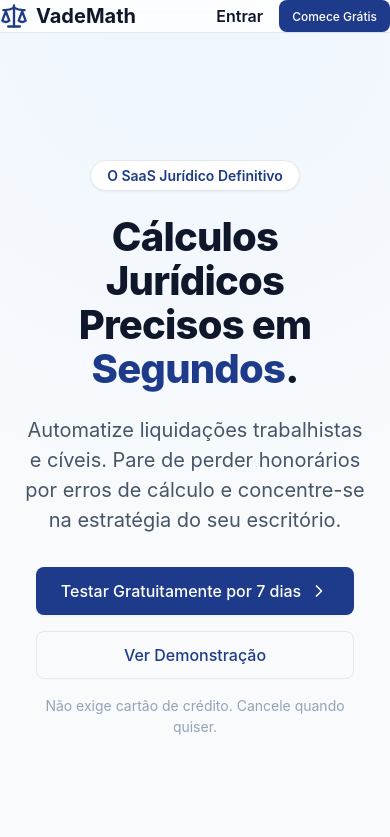
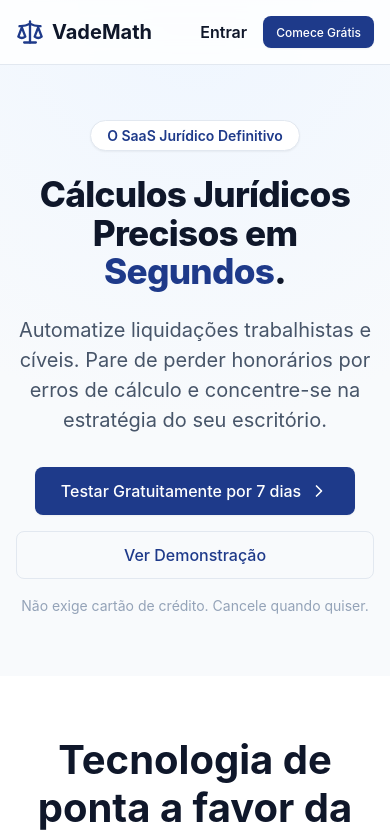
Before and after one commit to FilipeAphrody/JuriCalc, a React (Vite) app in the folder frontend/: page / in a window 390 px wide. Shown: the top 837 px of the page. Built offline with nearby package versions, Linux system fonts and the light colour scheme; no server answers.

Commit message:
style: corrige overflow horizontal e botões sobrepostos na landing page mobile

```diff
--- a/frontend/src/features/marketing/pages/LandingPage/LandingPage.module.css
+++ b/frontend/src/features/marketing/pages/LandingPage/LandingPage.module.css
@@ -18,6 +18,7 @@
   width: 100%;
   z-index: 100;
   border-bottom: 1px solid var(--color-border);
+  box-sizing: border-box;
 }
 
 [data-theme="dark"] .navbar {
@@ -114,8 +115,21 @@
 
 .heroActions {
   display: flex;
+  flex-wrap: wrap;
+  justify-content: center;
   gap: var(--space-4);
   margin-top: var(--space-2);
+  width: 100%;
+}
+
+.heroActions a {
+  display: flex;
+  width: 100%;
+  max-width: 320px;
+}
+
+.heroActions a button, .heroActions > button {
+  width: 100%;
 }
 
 .trustHint {
@@ -319,9 +333,12 @@
 }
 
 @media (max-width: 768px) {
-  .title { font-size: 2.5rem; }
-  .heroActions { flex-direction: column; }
+  .navbar { padding: var(--space-4); }
+  .title { font-size: 2.2rem; }
+  .hero { padding: 120px var(--space-4) 60px; }
+  .heroActions { flex-direction: column; align-items: center; }
   .grid { grid-template-columns: 1fr; }
+  .features, .pricing, .footer { padding: 60px var(--space-4); }
   .pricingGrid { flex-direction: column; align-items: center; }
   .priceCardPro { transform: none; }
   .footerContent { flex-direction: column; gap: var(--space-4); text-align: center; }
```
